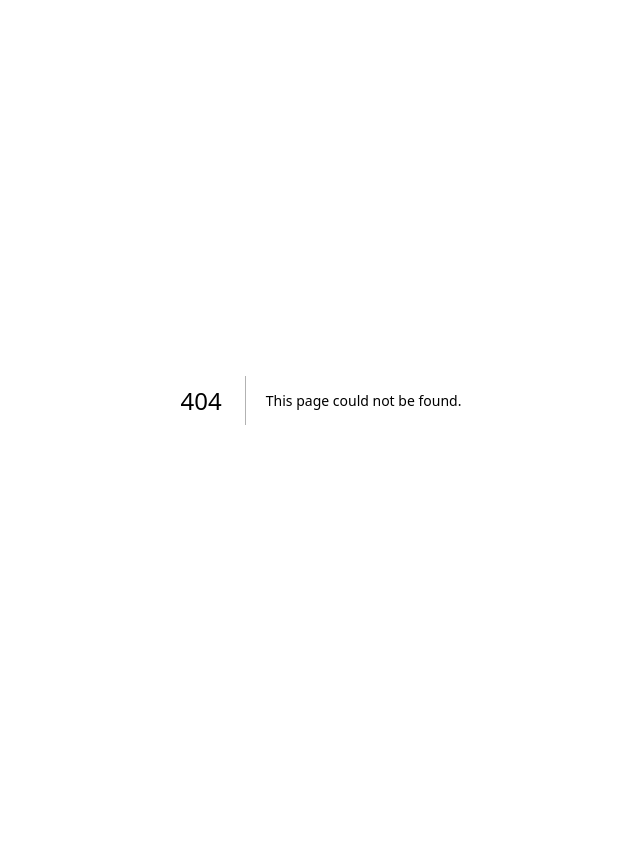
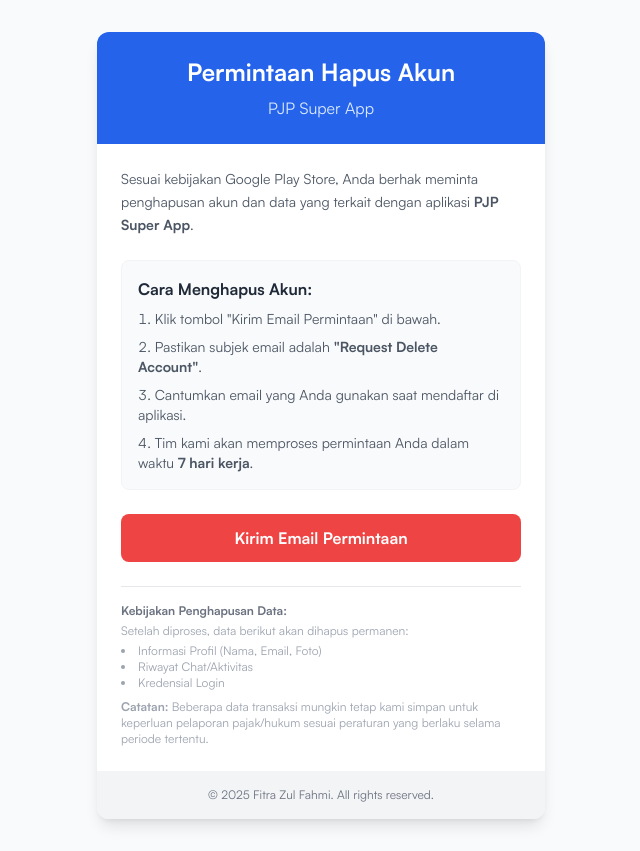
Before and after one commit to sbbarokah/pjpsuperapp, a Next.js app: page /delete-account in a window 1280 px wide. Before the commit this address had no page. Shown: the whole page, without its empty margins (319-959 px from the left). Before the commit the page ends 800 px from the top, so only its background shows below. Built offline with nearby package versions, Linux system fonts and the light colour scheme.

Commit message:
add delete account web

```diff
--- /dev/null
+++ b/app/(auth)/delete-account/page.tsx
@@ -0,0 +1,78 @@
+import Head from 'next/head';
+import Link from 'next/link';
+
+export default function DeleteAccount() {
+  // Ganti variabel ini dengan data aplikasi Anda
+  const appName = "PJP Super App";
+  const supportEmail = "teknodigibarokah@gmail.com";
+  const developerName = "Fitra Zul Fahmi";
+
+  return (
+    <div className="min-h-screen bg-gray-50 flex flex-col items-center justify-center p-4">
+      {/* Container Utama */}
+      <div className="max-w-md w-full bg-white rounded-xl shadow-lg overflow-hidden">
+
+        {/* Header */}
+        <div className="bg-blue-600 p-6 text-center">
+          <h1 className="text-2xl font-bold text-white">Permintaan Hapus Akun</h1>
+          <p className="text-blue-100 mt-2">{appName}</p>
+        </div>
+
+        {/* Content */}
+        <div className="p-6 space-y-6">
+
+          {/* Section 1: Penjelasan */}
+          <div>
+            <p className="text-gray-600 text-sm leading-relaxed">
+              Sesuai kebijakan Google Play Store, Anda berhak meminta penghapusan akun dan data yang terkait dengan aplikasi <strong>{appName}</strong>.
+            </p>
+          </div>
+
+          {/* Section 2: Langkah-langkah */}
+          <div className="bg-gray-50 p-4 rounded-lg border border-gray-100">
+            <h3 className="font-semibold text-gray-800 mb-2">Cara Menghapus Akun:</h3>
+            <ol className="list-decimal list-inside text-sm text-gray-600 space-y-2">
+              <li>Klik tombol "Kirim Email Permintaan" di bawah.</li>
+              <li>Pastikan subjek email adalah <strong>"Request Delete Account"</strong>.</li>
+              <li>Cantumkan email yang Anda gunakan saat mendaftar di aplikasi.</li>
+              <li>Tim kami akan memproses permintaan Anda dalam waktu <strong>7 hari kerja</strong>.</li>
+            </ol>
+          </div>
+
+          {/* Section 3: Action Button (Mailto) */}
+          <a
+            href={`mailto:${supportEmail}?subject=Request Delete Account - ${appName}&body=Halo Tim Support, %0D%0A%0D%0ASaya ingin meminta penghapusan akun saya dari aplikasi ${appName}.%0D%0A%0D%0AEmail Akun: [Isi Email Anda Disini]%0D%0Alasan (Opsional): %0D%0A%0D%0ATerima kasih.`}
+            className="block w-full bg-red-500 hover:bg-red-600 text-white text-center font-semibold py-3 px-4 rounded-lg transition duration-200"
+          >
+            Kirim Email Permintaan
+          </a>
+
+          {/* Section 4: Kebijakan Data (Wajib ada untuk Google) */}
+          <div className="text-xs text-gray-400 border-t pt-4 mt-4">
+            <h4 className="font-semibold text-gray-500 mb-1">Kebijakan Penghapusan Data:</h4>
+            <p>
+              Setelah diproses, data berikut akan dihapus permanen:
+            </p>
+            <ul className="list-disc list-inside mt-1 mb-2">
+              <li>Informasi Profil (Nama, Email, Foto)</li>
+              <li>Riwayat Chat/Aktivitas</li>
+              <li>Kredensial Login</li>
+            </ul>
+            <p>
+              <strong>Catatan:</strong> Beberapa data transaksi mungkin tetap kami simpan untuk keperluan pelaporan pajak/hukum sesuai peraturan yang berlaku selama periode tertentu.
+            </p>
+          </div>
+
+        </div>
+
+        {/* Footer */}
+        <div className="bg-gray-100 p-4 text-center">
+          <p className="text-xs text-gray-500">
+            &copy; {new Date().getFullYear()} {developerName}. All rights reserved.
+          </p>
+        </div>
+
+      </div>
+    </div>
+  );
+}
```
